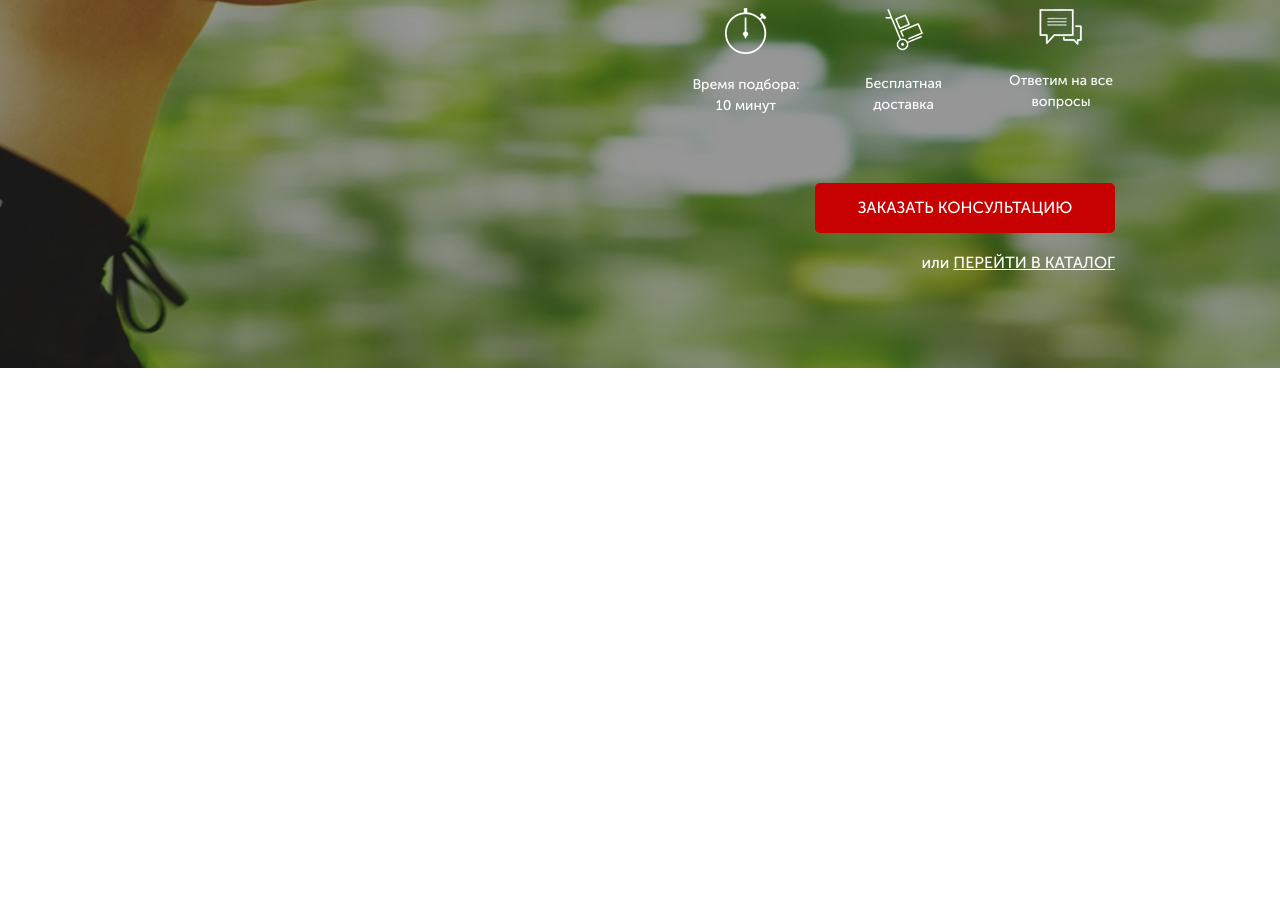
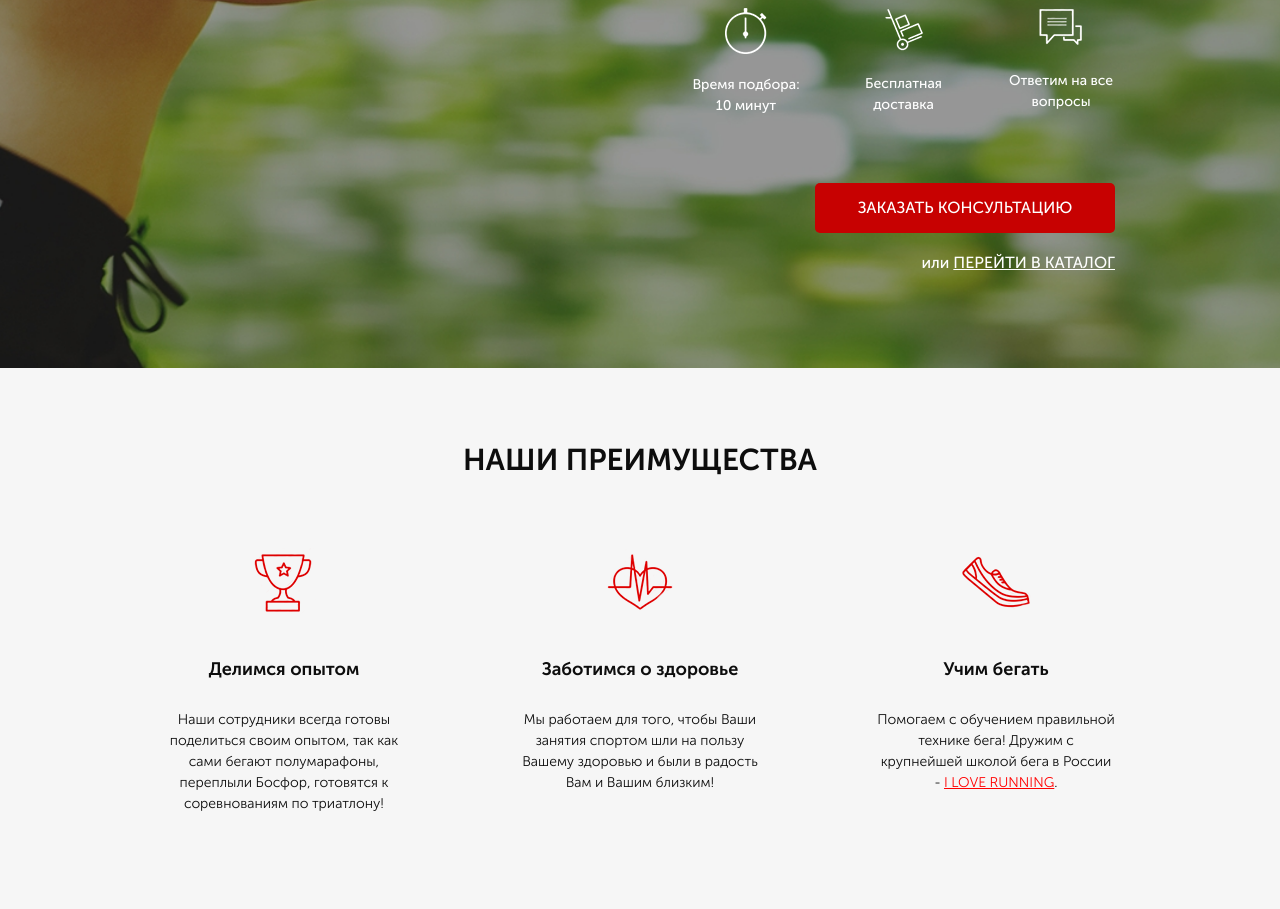
Before and after one commit to alexandrbratko/Pulse_project, a website: page src/index.html in a window 1280 px wide. Shown: the part 407-1316 px from the top of the page. Before the commit the page ends 800 px from the top, so only its background shows below. Drawn offline with Linux system fonts and the light colour scheme.

Commit message:
Add next block 'advantages'

```diff
--- a/src/index.html
+++ b/src/index.html
@@ -56,6 +56,51 @@
 			</div>
 		</div>
 	</div>
+	<!-- Add "advantages" new block -->
+	<div class="advantages">
+		<div class="container">
+			<div class="title">НАШИ ПРЕИМУЩЕСТВА</div>
+			<div class="advantages__wrapper">
+				<div class="advantages__items">
+					<div class="advantages__icons">
+						<img src="icons/advantages/cup.png" alt="cup">
+					</div>
+					<div class="advantages__subtitle">
+						Делимся опытом
+					</div>
+					<div class="advantages__descr">
+						Наши сотрудники всегда готовы поделиться своим опытом,
+						так как сами бегают полумарафоны, переплыли Босфор, готовятся к соревнованиям по триатлону!
+					</div>
+				</div>
+				<div class="advantages__items">
+					<div class="advantages__icons">
+						<img src="icons/advantages/heart.png" alt="heart">
+					</div>
+					<div class="advantages__subtitle">
+						Заботимся о здоровье
+					</div>
+					<div class="advantages__descr">
+						Мы работаем для того, чтобы Ваши занятия спортом шли на пользу Вашему здоровью и были в радость Вам и Вашим
+						близким!
+					</div>
+				</div>
+				<div class="advantages__items">
+					<div class="advantages__icons">
+						<img src="icons/advantages/shoe.png" alt="shoe">
+					</div>
+					<div class="advantages__subtitle">
+						Учим бегать
+					</div>
+					<div class="advantages__descr">Помогаем с обучением
+						правильной технике бега!
+						Дружим с крупнейшей школой бега в России - <a href="#">I LOVE RUNNING</a>.
+					</div>
+				</div>
+
+			</div>
+		</div>
+	</div>
 </body>
 
 </html>
--- /dev/null
+++ b/src/sass/blocks/_advantages.scss
@@ -0,0 +1,44 @@
+.advantages {
+	background-color: #f6f6f6;
+	padding: 70px 0 95px 0;
+
+	&__wrapper {
+		display: flex;
+		justify-content: space-between;
+		margin-top: 65px;
+	}
+
+	&__items {
+		display: flex;
+		flex-direction: column;
+		align-items: center;
+		max-width: 238px;
+	}
+
+	&__icons {
+		img {
+			width: 100%;
+		}
+	}
+
+	&__subtitle {
+		color: #0d0d0d;
+		font-size: 18px;
+		font-weight: 700;
+		text-align: center;
+		margin-top: 38px;
+	}
+
+	&__descr {
+		color: #0d0d0d;
+		font-size: 14px;
+		font-weight: 300;
+		margin-top: 26px;
+		text-align: center;
+
+		a {
+			color: #ff0000;
+			text-decoration: underline;
+		}
+	}
+}
--- /dev/null
+++ b/src/sass/blocks/_title.scss
@@ -0,0 +1,6 @@
+.title {
+	color: #0d0d0d;
+	font-size: 30px;
+	font-weight: 700;
+	text-align: center;
+}
--- a/src/sass/style.scss
+++ b/src/sass/style.scss
@@ -12,3 +12,5 @@
 @import "blocks/promo";
 @import "blocks/header";
 @import "blocks/button";
+@import "blocks/title";
+@import "blocks/advantages";
```
Also changed, not shown: src/css/style.min.css.
